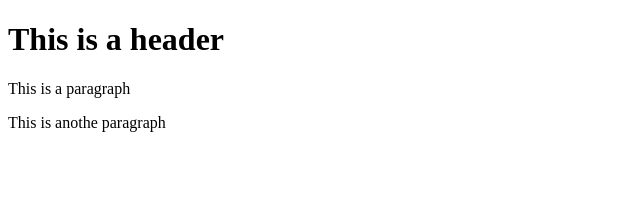
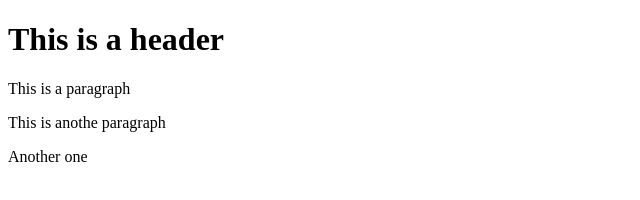
Before and after one commit to Apocadipstk/git-test, a website: page index.html in a window 1280 px wide. Shown: the full height of the page, 0-640 px from the left. Drawn offline with Linux system fonts and the light colour scheme.

```diff
--- a/index.html
+++ b/index.html
@@ -4,5 +4,6 @@
         <h1>This is a header</h1>
         <p>This is a paragraph</p>
         <p>This is anothe paragraph</p>
+        <p>Another one</p>
     </body>
 </html>
```
Also changed, not shown: package.json (added, +24 -0 lines), 2 other files.
